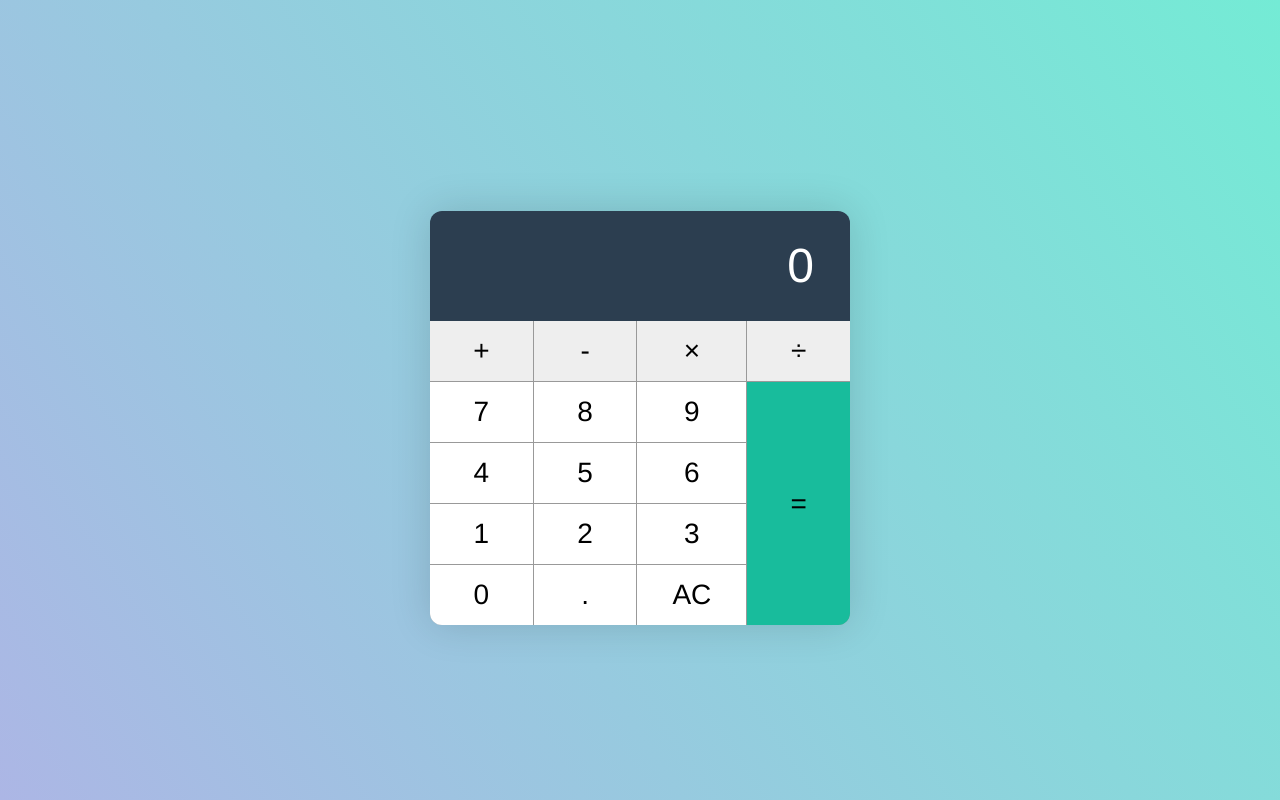
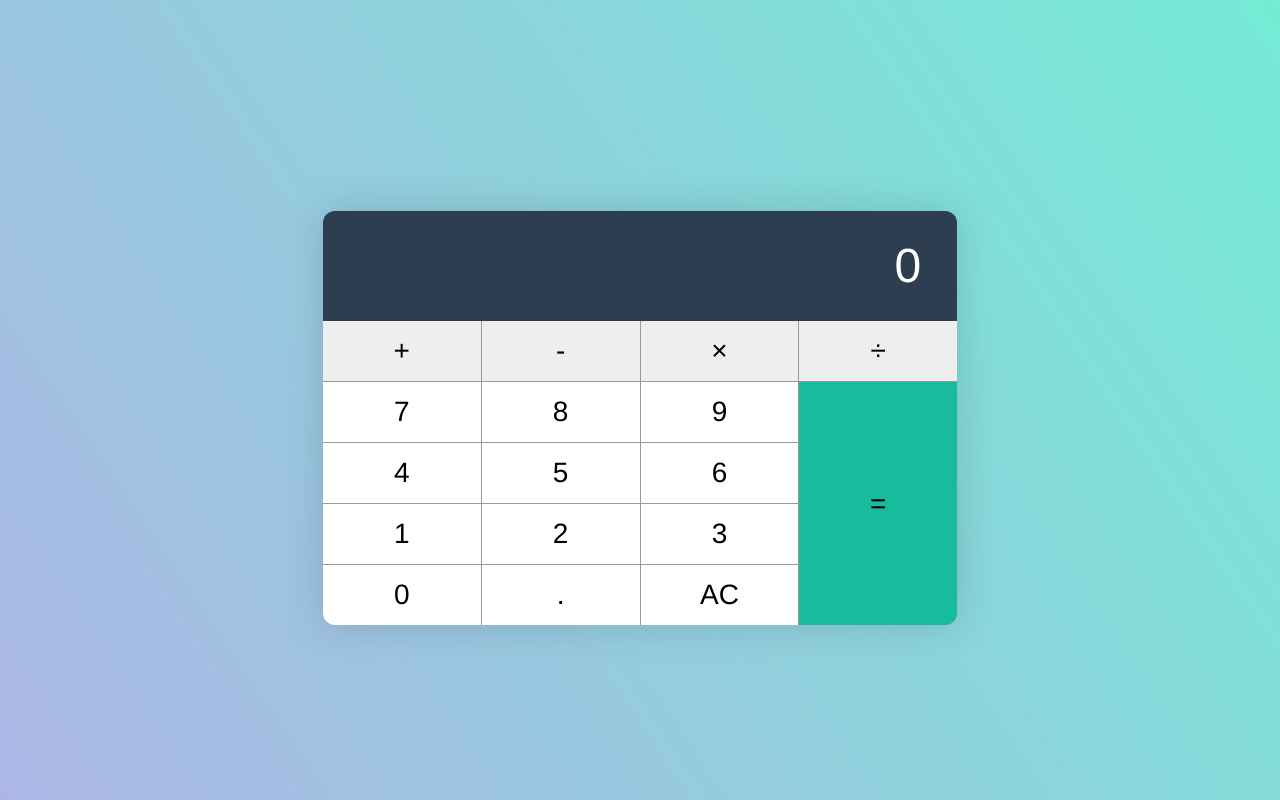
Before and after one commit to UlrichHP/calculator, a plain HTML site: page index.html in a window 1280 px wide. Drawn offline with Linux system fonts and the light colour scheme.

Commit message:
Added window resizing

```diff
--- a/style.css
+++ b/style.css
@@ -118,7 +118,9 @@ body {
 }
 
 .container {
-    max-width: 20em;
+    width: 100%;
+    max-width: 80vh;
+    padding: 0 0.1em;
 }
 
 .container > p {
@@ -137,7 +139,6 @@ body {
     box-shadow: 0 0 40px 0px rgba(0, 0, 0, 0.15);
     margin-left: auto;
     margin-right: auto;
-    max-width: 15em;
     overflow: hidden;
 }
 
```
